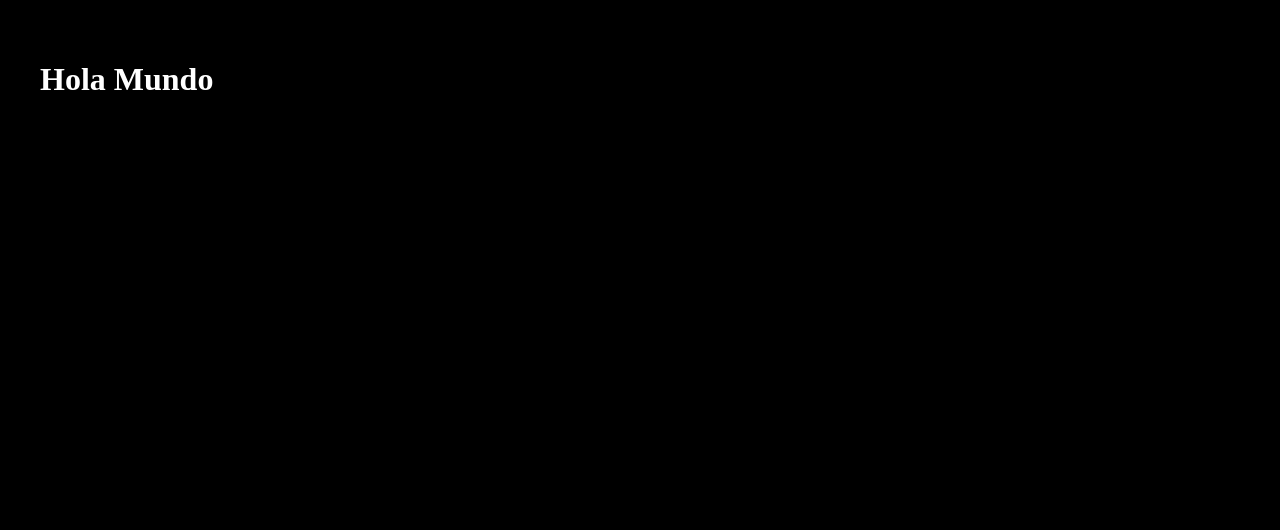
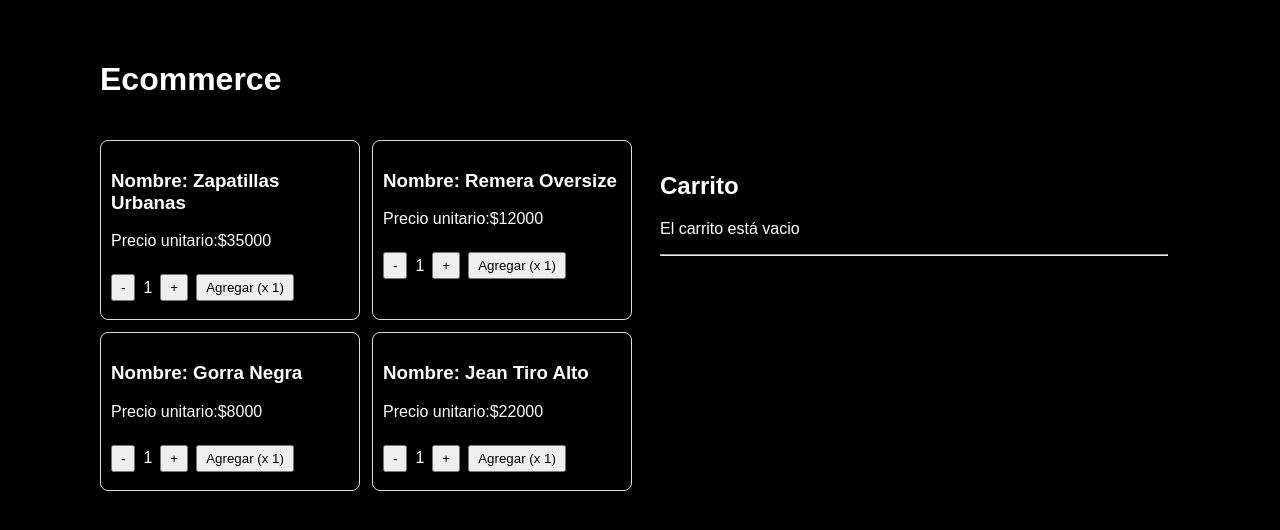
Before and after one commit to joselautaro/CursoVue---Primer-App, a Vue app: page / in a window 1280 px wide. Shown: the top 530 px of the page. Built offline with nearby package versions, Linux system fonts and the light colour scheme.

Commit message:
Ecommerce finalizado

```diff
--- a/src/App.vue
+++ b/src/App.vue
@@ -1,35 +1,57 @@
 <template>
-    <h1>Hola Mundo</h1>
+    <div class="app">
+        <header class="cabecera">
+          <h1>Ecommerce</h1>
+        </header>
+        <main class="principal">
+        <ListaProductos @agregar-al-carrito="handleAgregarAlCarrito"/>
+        <Carrito/>
+        </main>
+    </div>
 </template>
 <script setup>
+
+import Carrito from './components/Carrito.vue';
+import ListaProductos from './components/ListaProductos.vue';
+import { useCarrito } from './composables/useCarrito';
+
+const {agregar} = useCarrito();
+
+const handleAgregarAlCarrito = (producto) =>{
+  agregar(producto)
+}
+// import Contador from './components/Contador.vue';
+
+// export default{
+//   components: {ListaProductos, Carrito},
+//   methods:{
+//     agregarAlCarrito(producto){
+//       const {agregar} = useCarrito();
+//       agregar(producto)
+//     }
+//   }
+
+// }
+
 
 </script>
 
 <style scoped>
-header {
-  line-height: 1.5;
+.app{
+  width: 90%;
+  margin: auto;
+  font-family: Arial, Helvetica, sans-serif;
 }
-
-.logo {
-  display: block;
-  margin: 0 auto 2rem;
+.cabecera{
+  display: flex;
+  gap: 12px;
+  align-items: center;
+  justify-content: space-between;
 }
-
-@media (min-width: 1024px) {
-  header {
-    display: flex;
-    place-items: center;
-    padding-right: calc(var(--section-gap) / 2);
-  }
-
-  .logo {
-    margin: 0 2rem 0 0;
-  }
-
-  header .wrapper {
-    display: flex;
-    place-items: flex-start;
-    flex-wrap: wrap;
-  }
+.principal{
+  display: grid;
+  grid-template-columns: repeat(2, 1fr) ;
+  gap: 16px;
+  margin-top: 20px;
 }
 </style>
--- a/src/components/Carrito.vue
+++ b/src/components/Carrito.vue
@@ -2,50 +2,54 @@
     <div class="carrito">
         <h2>Carrito</h2>
         <p v-if="estado.items.length === 0">El carrito está vacio</p>
-        <ul v-else>
-            <li v-for="(item, idx) in estado.items" :key="item.id">
+        <div v-else>
+            <strong v-for="(item, idx) in estado.items" :key="item.id">
 
-                {{ item.nombre }} - ${{ item.precio }} x {{ item.cantidad }}
-                ${{ item.precio * item.cantidad}}
+                {{ item.nombre }} - ${{ item.precio }} x {{ item.cantidad }} =
+                ${{ item.precio * item.cantidad }}
 
                 <button @click="reducirCantidad(idx)">-1</button>
-                <button @click="quitar(idx)">Eliminar</button>
-            </li>
-        </ul>
+                <button @click="quitar(idx)">❌</button>
+            </strong>
+        </div>
+        <hr>
         <div v-if="estado.items.length > 0" class="resumen">
-            <p>Total: {{ total }}</p>
+            <p>Total: ${{ total }}</p>
             <p>Cantidad total de productos: {{ cantidad }}</p>
         </div>
     </div>
 </template>
 
-<script>
+<script setup>
 
 import { useCarrito } from '@/composables/useCarrito';
 
-    export default {
-        name: 'Carrito',
+const {estado, quitar, reducirCantidad, cantidad, total} = useCarrito();
 
-        setup(){
-            const{estado, quitar, reducirCantidad, cantidad, total} = useCarrito();
+// export default {
+//     name: 'Carrito',
 
-            return {estado, quitar, reducirCantidad, cantidad, total};
-        }
-    }
+//     setup() {
+//         const { estado, quitar, reducirCantidad, cantidad, total } = useCarrito();
+
+//         return { estado, quitar, reducirCantidad, cantidad, total };
+//     }
+// }
 
 </script>
 
 <style scoped>
-    .carrito{
+.carrito {
     padding: 12px;
     border-radius: 8px;
     background-color: black;
 }
-    button{
+
+button {
     margin-left: 8px;
 }
 
-    .resumen{
+.resumen {
     margin-top: 12px;
     font-weight: bold;
 }
--- a/src/components/Contador.vue
+++ b/src/components/Contador.vue
@@ -1,8 +1,8 @@
 <template>
     <div class="contador">
-        <button>-</button>
-        <span></span>
-        <button>+</button>
+        <button @click="decrementar">-</button>
+        <span>{{ cuenta }}</span>
+        <button @click="incrementar">+</button>
     </div>
 </template>
 
--- a/src/components/ListaProductos.vue
+++ b/src/components/ListaProductos.vue
@@ -0,0 +1,70 @@
+<template>
+
+        <p v-if="productosFiltrados.length === 0">No se encontrados productos</p>
+        <div class="grid">
+            <ProductoCard v-for="p in productosFiltrados" :key="p.id" :producto="p" @agregar="onAgregar" />
+        </div>
+
+</template>
+<script setup>
+import { computed } from 'vue';
+import ProductoCard from './ProductoCard.vue';
+
+const emit = defineEmits(['agregar-al-carrito']);
+
+const productos = [
+    { id: 1, nombre: 'Zapatillas Urbanas', precio: 35000 },
+    { id: 2, nombre: 'Remera Oversize', precio: 12000 },
+    { id: 3, nombre: 'Gorra Negra', precio: 8000 },
+    { id: 4, nombre: 'Jean Tiro Alto', precio: 22000 },
+]
+
+const props = defineProps({
+    filtro: {type: String, default: ''}
+})
+
+const productosFiltrados = computed(() =>{
+    if(!props.filtro) return productos;
+    const termino = props.filtro.toLowerCase();
+    return productos.filter(p => p.nombre.toLowerCase().includes(termino));
+})
+
+const onAgregar = (producto) => {
+    emit('agregar-al-carrito', producto)
+}
+
+// export default{
+//     name: 'ListaProductos',
+//     components: {ProductoCard},
+//     props:{filtro: {type: String, default: ''}},
+//     data(){
+//         return{
+//             productos: [
+//                 {id: 1, nombre: 'Zapatillas Urbanas', precio: 35000},
+//                 {id: 2, nombre: 'Remera Oversize', precio: 12000},
+//                 {id: 3, nombre: 'Gorra Negra', precio: 8000},
+//                 {id: 4, nombre: 'Jean Tiro Alto', precio: 22000},
+//             ]
+//         };
+//     },
+//     computed:{
+//         productosFiltrados(){
+//             if(!this.filtro) return this.productos;
+//             const termino = this.filtro.toLowerCase();
+//             return this.productos.filter(p => p.nombre.toLowerCase().includes(termino));
+//         }
+//     },
+//     methods:{
+//         empaquetarYEmitir(producto){
+//             this.$emit('agregar-al-carrito', {...producto});
+//         }
+//     }
+// };
+</script>
+<style scoped>
+.grid {
+    display: grid;
+    grid-template-columns: repeat(2, 1fr);
+    gap: 12px;
+}
+</style>
--- a/src/components/ProductoCard.vue
+++ b/src/components/ProductoCard.vue
@@ -0,0 +1,92 @@
+<template>
+    <div class="producto-card">
+        <h3>Nombre: {{ producto.nombre }}</h3>
+        <p>Precio unitario:${{ producto.precio }}</p>
+        <div class="cantidad-control">
+            <button @click="decrementar">-</button>
+            <span>{{ cantidadLocal }}</span>
+            <button @click="incrementar">+</button>
+            <button @click="emitirAgregar">Agregar (x {{ cantidadLocal }})</button>
+        </div>
+    </div>
+</template>
+<script setup>
+
+    import { ref } from 'vue';
+
+    const props = defineProps({
+        producto: {type: Object, required: true}
+    });
+
+    const emit = defineEmits(['agregar']);
+
+    const cantidadLocal = ref(1);
+
+    const incrementar = () =>{
+        cantidadLocal.value++
+    }
+
+    const decrementar = () =>{
+        if(cantidadLocal.value > 1) cantidadLocal.value--;
+    }
+
+    const emitirAgregar = () =>{
+        emit('agregar', {...props.producto, cantidad: cantidadLocal.value});
+        cantidadLocal.value = 1;
+    }
+
+    // export default{
+    //     name: 'ProductoCard',
+
+    //     props:{
+    //         producto:{
+    //             type:Object,
+    //             required: true
+    //         }
+    //     },
+
+    //     data(){
+    //         return{
+    //             cantidadLocal:1
+    //         };
+    //     },
+
+    //     methods:{
+    //         incrementar(){
+    //             this.cantidadLocal +=1;
+    //         },
+
+    //         decrementar(){
+    //             if(this.cantidadLocal > 1) this.cantidadLocal -= 1
+    //         },
+
+    //         agregarCantidad(){
+    //             this.$emit('agregar',{
+    //                 ...this.producto,
+    //                 cantidad: this.cantidadLocal
+    //             });
+    //             this.cantidadLocal = 1;
+    //         }
+    //     }
+
+    // };
+
+
+</script>
+
+<style scoped>
+.producto-card{
+    padding: 10px;
+    border: 1px solid #ddd;
+    border-radius: 8px;
+}
+.cantidad-control{
+    display: inline-flex;
+    gap: 8px;
+    align-items: center;
+    margin: 8px 0;
+}
+.cantidad-control > button{
+    padding: 4px 8px;
+}
+</style>
--- a/src/composables/useCarrito.js
+++ b/src/composables/useCarrito.js
@@ -4,7 +4,7 @@ const estado = reactive({
     items: []
 })
 
-export const useCarrito = () =>{
+export function useCarrito(){
     function agregar(producto){
         const existente = estado.items.find(it => it.id === producto.id);
 
@@ -36,13 +36,13 @@ export const useCarrito = () =>{
         }
     }
 
-    const cantidad = computed(() =>{
-        estado.items.reduce((ac, it) => ac + (it.cantidad || 0), 0);
-    })
+    const cantidad = computed(() =>
+        estado.items.reduce((ac, it) => ac + (it.cantidad || 0), 0)
+    )
 
-    const total = computed(() =>{
-        estado.items.reduce((ac, it) => ac + it.precio * (it.cantidad || 1), 0);
-    })
+    const total = computed(() =>
+        estado.items.reduce((ac, it) => ac + it.precio * (it.cantidad || 1), 0)
+    )
 
     return{estado, agregar, quitar, reducirCantidad, cantidad, total};
 }
```
Lines whose indentation alone changed are shown as unchanged.
